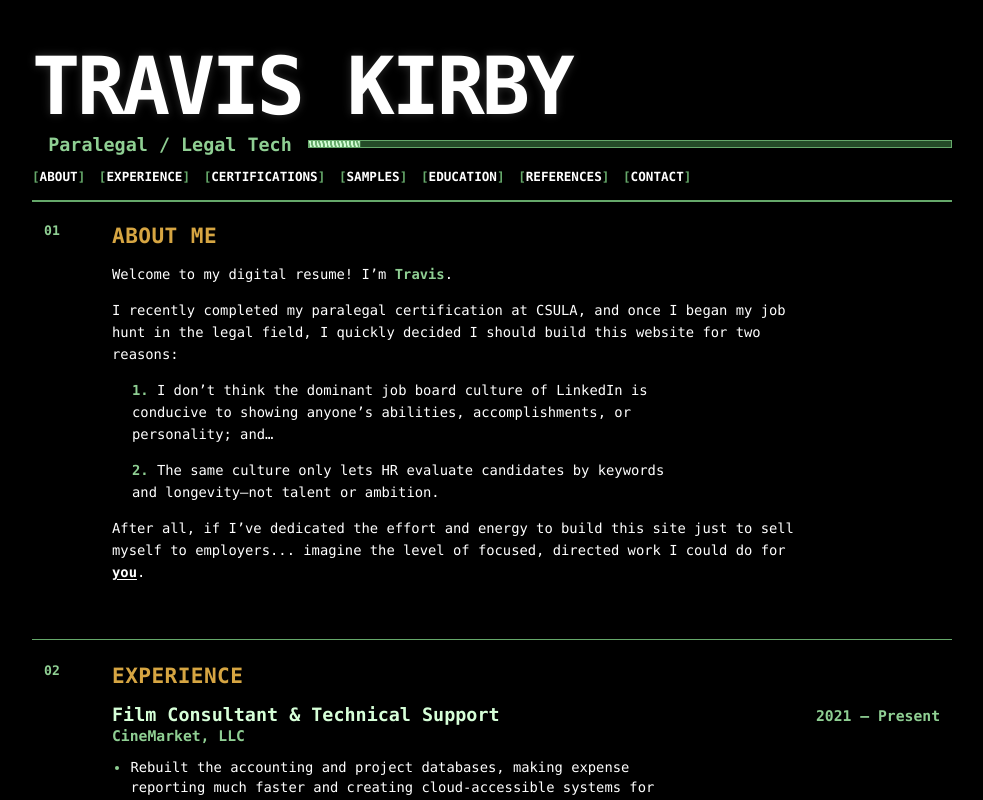
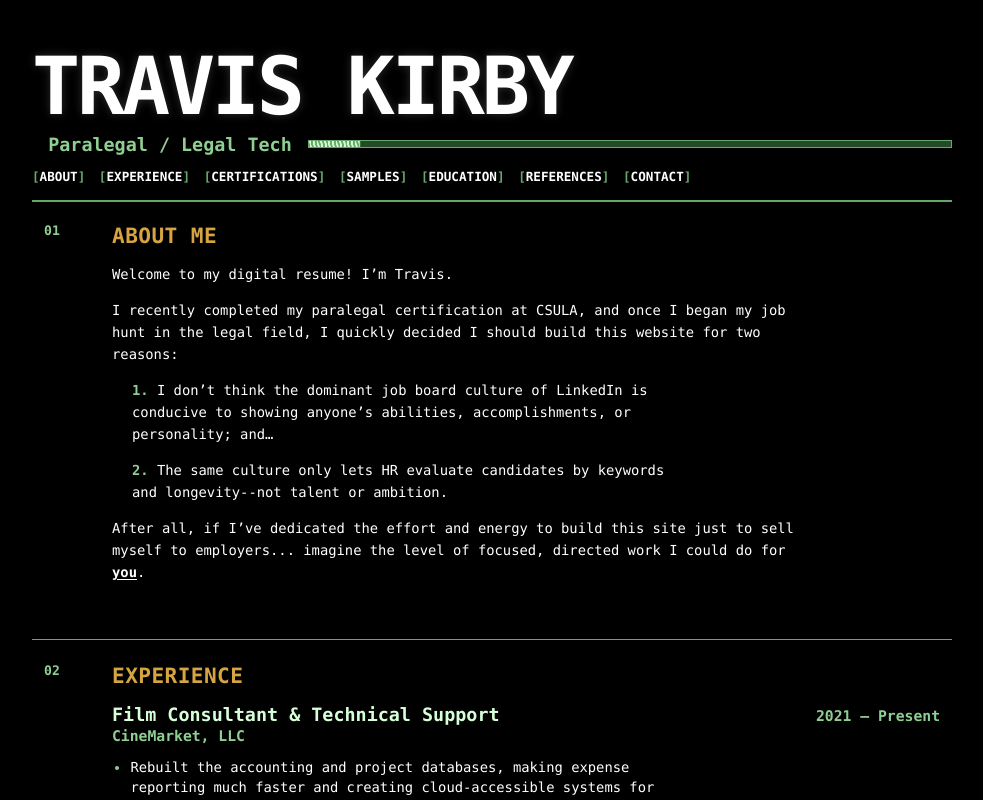
Before and after one commit to nonmammalcamel/digital_resume, a Next.js app: page / in a window 1280 px wide. Shown: the top 800 px of the page, without its empty margins (148-1131 px from the left). Built offline with nearby package versions, Linux system fonts and the light colour scheme.

Commit message:
Remove Travis highlight in about section

```diff
--- a/src/components/about-section.tsx
+++ b/src/components/about-section.tsx
@@ -8,22 +8,6 @@ function renderParagraphText(paragraph: string, shouldUnderlineFinalYou: boolean
 
   return lines.map((line, index) => {
     const isLastLine = index === lines.length - 1;
-
-    if (line.includes('Travis')) {
-      return (
-        <span key={`${line}-${index}`}>
-          {line.split('Travis').map((part, partIndex, parts) => (
-            <span key={`${part}-${partIndex}`}>
-              {part}
-              {partIndex < parts.length - 1 ? (
-                <strong style={{ color: 'var(--muted)' }}>Travis</strong>
-              ) : null}
-            </span>
-          ))}
-          {index < lines.length - 1 ? <br /> : null}
-        </span>
-      );
-    }
 
     if (shouldUnderlineFinalYou && isLastLine) {
       const finalYouMatch = line.match(/^(.*?)(you)([.!?]?)$/i);
--- a/src/content/site-content.ts
+++ b/src/content/site-content.ts
@@ -39,7 +39,7 @@ export const siteContent = {
       'Welcome to my digital resume! I’m Travis.',
       'I recently completed my paralegal certification at CSULA, and once I began my job hunt in the legal field, I quickly decided I should build this website for two reasons:',
       '1. I don’t think the dominant job board culture of LinkedIn is conducive to showing anyone’s abilities, accomplishments, or personality; and…',
-      '2. The same culture only lets HR evaluate candidates by keywords and longevity—not talent or ambition.',
+      '2. The same culture only lets HR evaluate candidates by keywords and longevity--not talent or ambition.',
       'After all, if I’ve dedicated the effort and energy to build this site just to sell myself to employers... imagine the level of focused, directed work I could do for you.'
     ]
   },
```
